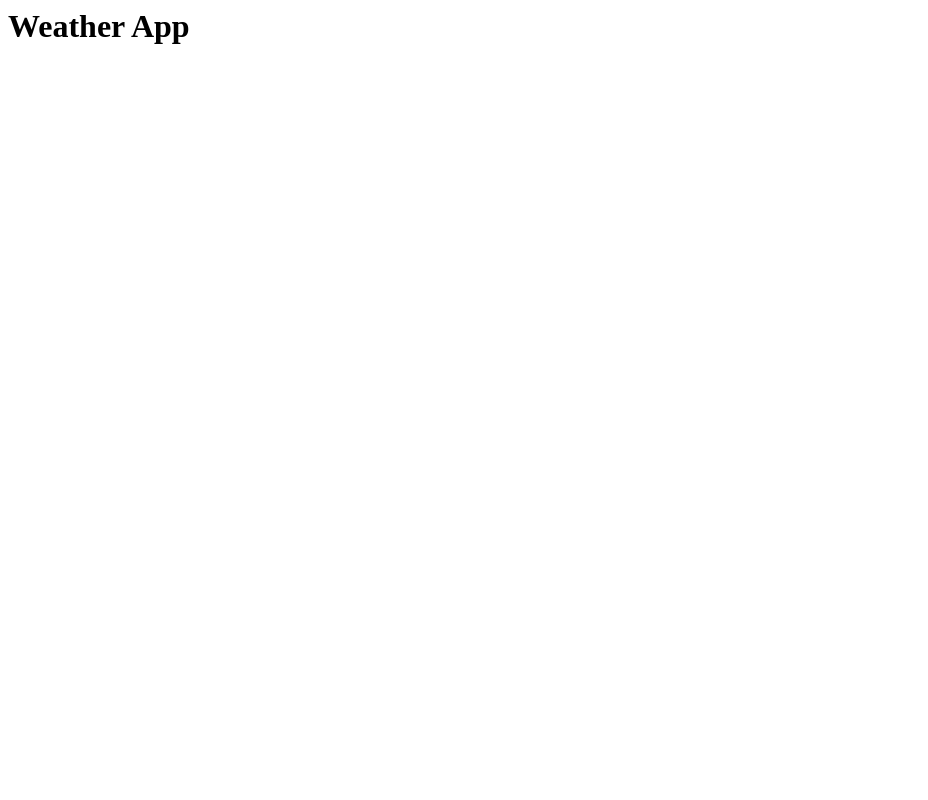
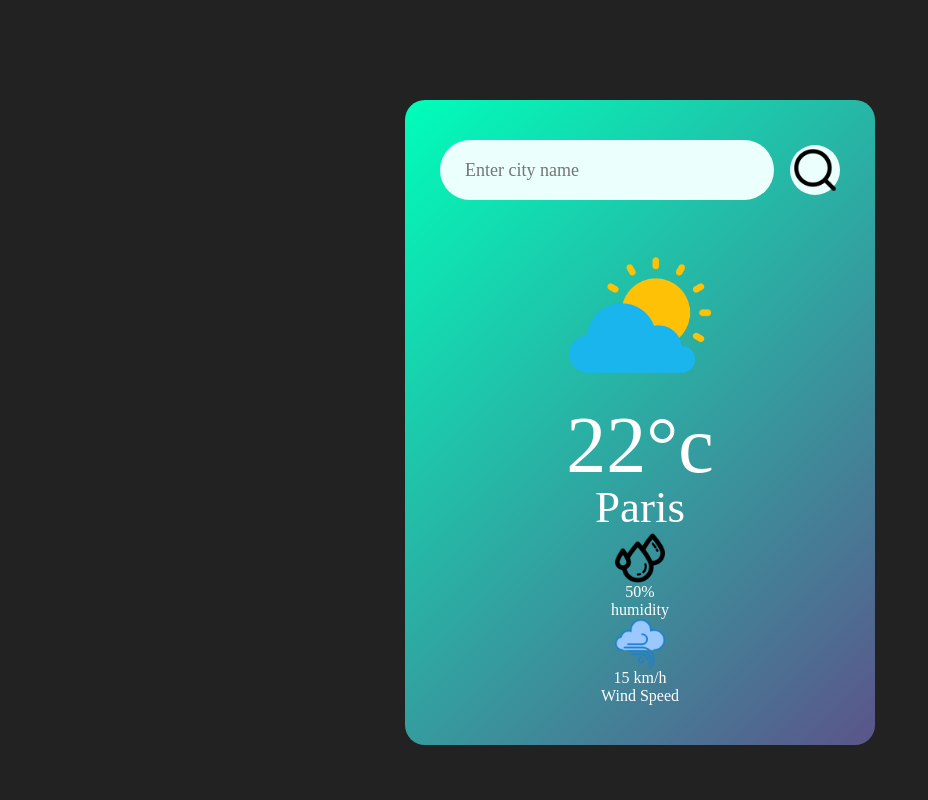
Before and after one commit to xbariq/Weather-app, a plain HTML site: page index.html in a window 1280 px wide. Shown: the whole page, without its empty margins (0-928 px from the left). Drawn offline with Linux system fonts and the light colour scheme.

Commit message:
Initial layout/design of the app

```diff
--- a/index.html
+++ b/index.html
@@ -1 +1,44 @@
-<h1>Weather App </h1>
+<html>
+  <head>
+    <title>Weather Application</title>
+
+    <link rel="stylesheet" href="style.css" />
+  </head>
+
+  <body>
+    <div class="card">
+      <div class="search">
+        <input type="text" placeholder="Enter city name" spellcheck="false" />
+        <button>
+          <img src="images/searchIcon.png" style="width: 50px; height: 50px" />
+        </button>
+      </div>
+      <div class="weather">
+        <img
+          src="images/sunny.png"
+          class="weather-icon"
+        />
+        <h1 class="temp">22°c</h1>
+        <h2 class="city">Paris</h2>
+        <div class="details">
+          <div class="col">
+            <img src="images/humidity.png" style="width: 50px; height: 50px" />
+            <div>
+              <p class="humidity">50%</p>
+              <p>humidity</p>
+            </div>
+          </div>
+          <div class="details">
+            <div class="col">
+              <img src="images/windy.png" style="width: 50px; height: 50px" />
+              <div>
+                <p class="Windy">15 km/h</p>
+                <p>Wind Speed</p>
+              </div>
+            </div>
+
+        </div>
+      </div>
+    </div>
+  </body>
+</html>
--- /dev/null
+++ b/style.css
@@ -0,0 +1,62 @@
+* {
+  margin: 0;
+  padding: 0;
+  font-family: "Poppins", "Sans-serif";
+  box-sizing: border-box;
+}
+body {
+  background-color: #222;
+}
+
+.card {
+  width: 90%;
+  max-width: 470px;
+  background: linear-gradient(135deg, #00feba, #5b548a);
+  color: #fff;
+  margin: 100px auto 0;
+  border-radius: 20px;
+  padding: 40px 35px;
+  text-align: center;
+}
+
+.search {
+  width: 100%;
+  display: flex;
+  align-items: center;
+  justify-content: space-between;
+}
+
+.search input {
+  border: 0;
+  outline: 0;
+  background: #ebfffc;
+  color: #555;
+  padding: 10px 25px;
+  height: 60px;
+  border-radius: 30px;
+  flex: 1;
+  margin-right: 16px;
+  font-size: 18px;
+}
+.search button {
+  border: 0;
+  outline: 0;
+  background: #ebfffc;
+  border-radius: 50%;
+}
+
+.weather-icon {
+  width: 170px;
+  margin-top: 30px;
+}
+
+.weather h1 {
+  font-size: 80px;
+  font-weight: 500;
+}
+
+.weather h2 {
+  font-size: 45px;
+  font-weight: 400;
+  margin-top: -10px;
+}
```
Also changed, not shown: images/clear.png (added), images/cloudy.png (added), images/humidity.png (added), images/rainy.png (added), images/searchIcon.png (added), images/snowy.png (added), images/sunny.png (added), images/windy.png (added).
